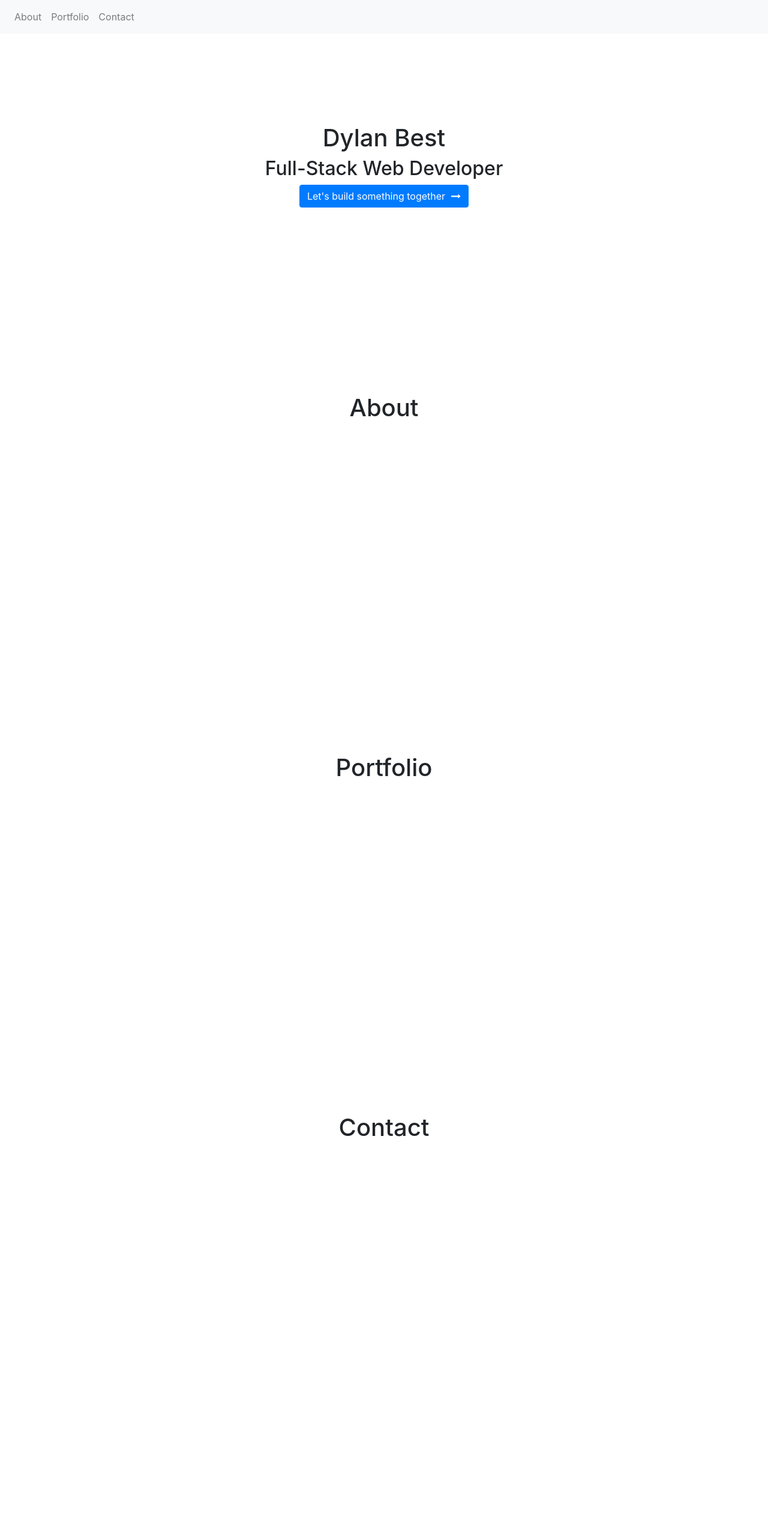
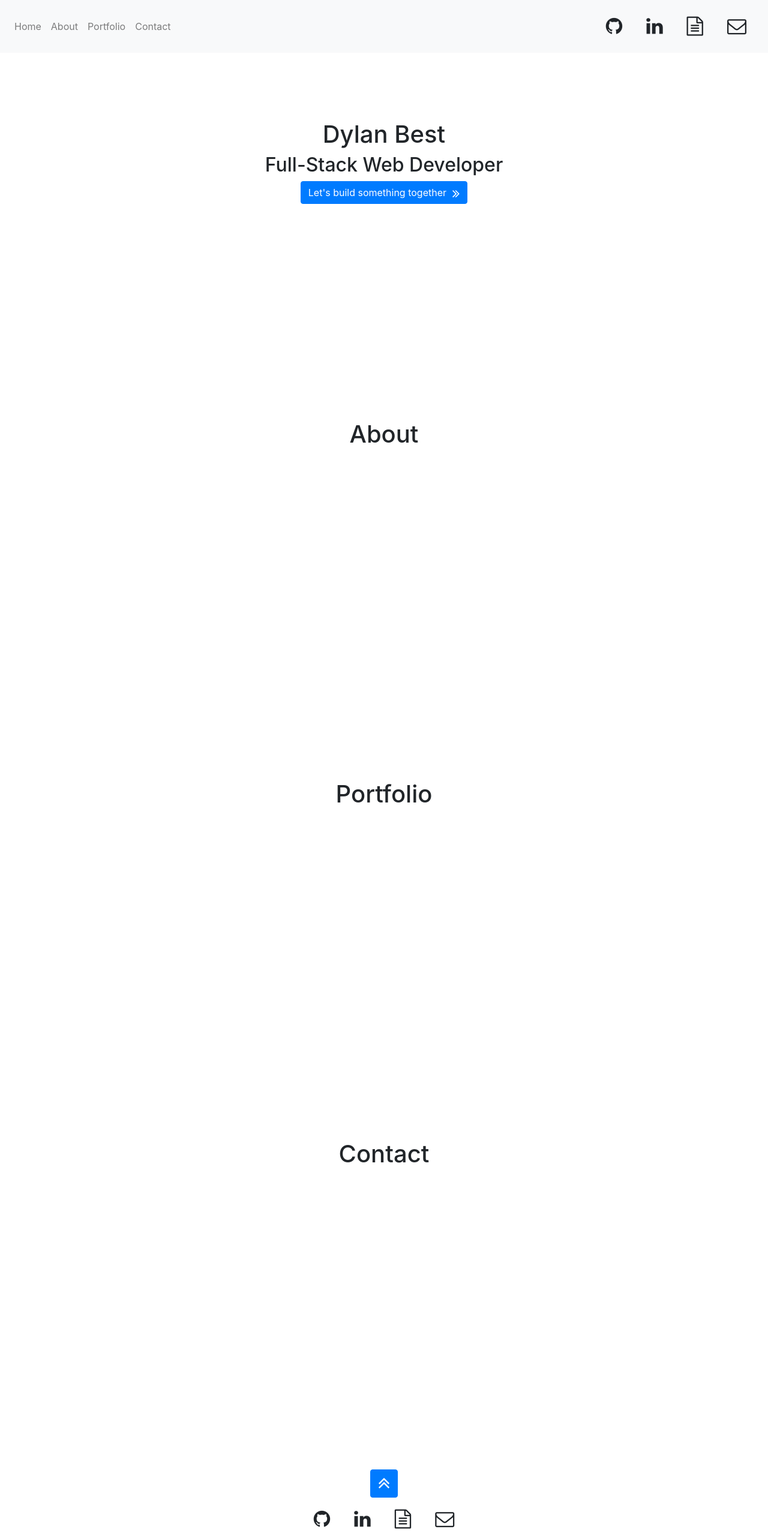
Before and after one commit to dylanbest15/portfolio-react, a React (Create React App) app: page / in a window 1280 px wide. Shown: the top 2566 px of the page at 60% size. Before the commit the page ends 2456 px from the top, so only its background shows below. Built offline with nearby package versions, Linux system fonts and the light colour scheme.

Commit message:
footer and styling

```diff
--- a/public/index.html
+++ b/public/index.html
@@ -23,6 +23,7 @@
       Learn how to configure a non-root public URL by running `npm run build`.
     -->
   <title>React App</title>
+  <!-- font awesome cdn -->
   <link href="https://maxcdn.bootstrapcdn.com/font-awesome/4.7.0/css/font-awesome.min.css" rel="stylesheet" />
 </head>
 
--- a/src/App.js
+++ b/src/App.js
@@ -4,6 +4,7 @@ import Home from "./components/Home";
 import About from "./components/About";
 import Portfolio from "./components/Portfolio";
 import Contact from "./components/Contact";
+import Footer from "./components/Footer";
 
 function App() {
   return (
@@ -14,6 +15,7 @@ function App() {
       <About />
       <Portfolio />
       <Contact />
+      <Footer />
 
     </>
   )
--- a/src/components/About.js
+++ b/src/components/About.js
@@ -2,9 +2,11 @@ import React from "react";
 
 function About() {
   return (
-    <section id="About">
+    <section id="about">
 
-      <h1>About</h1>
+      <div className="container page-container">
+        <h1>About</h1>
+      </div>
 
     </section>
   )
--- a/src/components/Contact.js
+++ b/src/components/Contact.js
@@ -2,9 +2,11 @@ import React from "react";
 
 function Contact() {
   return (
-    <section id="Contact">
+    <section id="contact">
 
-      <h1>Contact</h1>
+      <div className="container page-container">
+        <h1>Contact</h1>
+      </div>
 
     </section>
   )
--- /dev/null
+++ b/src/components/Footer.js
@@ -0,0 +1,23 @@
+import React from "react";
+
+function Footer() {
+  return (
+    <footer>
+
+      <a href="#home">
+        <button className="btn btn-primary">
+          <i class="fa fa-angle-double-up fa-2x" aria-hidden="true"></i></button></a>
+
+      <br />
+
+      <a><i class="fa fa-github fa-2x social-link" aria-hidden="true"></i></a>
+      <a><i class="fa fa-linkedin fa-2x social-link" aria-hidden="true"></i></a>
+      <a><i class="fa fa-file-text-o fa-2x social-link" aria-hidden="true"></i></a>
+      <a><i class="fa fa-envelope-o fa-2x social-link" aria-hidden="true"></i></a>
+      <p>Dylan Best © 2020</p>
+
+    </footer>
+  )
+}
+
+export default Footer;
--- a/src/components/Home.js
+++ b/src/components/Home.js
@@ -4,12 +4,12 @@ function Home() {
   return (
     <section id="home">
 
-      <div className="container">
+      <div className="container home-container">
         <h1>Dylan Best</h1>
         <h2>Full-Stack Web Developer</h2>
-        <a href="#Contact">
+        <a href="#contact">
           <button className="btn btn-primary">Let's build something together
-          <i class="fa fa-long-arrow-right" aria-hidden="true"></i></button></a>
+          <i class="fa fa-angle-double-right fa-lg" aria-hidden="true"></i></button></a>
       </div>
 
     </section>
--- a/src/components/Navbar.js
+++ b/src/components/Navbar.js
@@ -2,21 +2,29 @@ import React from "react";
 
 function Navbar() {
   return (
-    <nav className="navbar navbar-expand-lg navbar-light bg-light">
+    <nav className="navbar fixed-top navbar-expand-lg navbar-light bg-light">
 
       <div className="collapse navbar-collapse" id="navbarNavDropdown">
         <ul className="navbar-nav">
           <li className="nav-item">
-            <a className="nav-link" href="#About">About</a>
+            <a className="nav-link" href="#home">Home</a>
           </li>
           <li className="nav-item">
-            <a className="nav-link" href="#Portfolio">Portfolio</a>
+            <a className="nav-link" href="#about">About</a>
           </li>
           <li className="nav-item">
-            <a className="nav-link" href="#Contact">Contact</a>
+            <a className="nav-link" href="#portfolio">Portfolio</a>
+          </li>
+          <li className="nav-item">
+            <a className="nav-link" href="#contact">Contact</a>
           </li>
         </ul>
       </div>
+
+      <a><i class="fa fa-github fa-2x" aria-hidden="true"></i></a>
+      <a><i class="fa fa-linkedin fa-2x" aria-hidden="true"></i></a>
+      <a><i class="fa fa-file-text-o fa-2x" aria-hidden="true"></i></a>
+      <a><i class="fa fa-envelope-o fa-2x" aria-hidden="true"></i></a>
 
       <button className="navbar-toggler" type="button" data-toggle="collapse" data-target="#navbarNavDropdown" aria-controls="navbarNavDropdown" aria-expanded="false" aria-label="Toggle navigation">
         <span className="navbar-toggler-icon"></span>
--- a/src/components/Portfolio.js
+++ b/src/components/Portfolio.js
@@ -2,9 +2,11 @@ import React from "react";
 
 function Portfolio() {
   return (
-    <section id="Portfolio">
+    <section id="portfolio">
 
-      <h1>Portfolio</h1>
+      <div className="container page-container">
+        <h1>Portfolio</h1>
+      </div>
 
     </section>
   )
--- a/src/style.css
+++ b/src/style.css
@@ -1,5 +1,9 @@
 html {
   scroll-behavior: smooth;
+}
+
+nav i {
+  margin: 20px;
 }
 
 section {
@@ -8,10 +12,24 @@ section {
   text-align: center;
 }
 
-section div.container {
-  padding-top: 150px;
+div.home-container {
+  padding-top: 200px;
 }
 
-i {
+div.page-container {
+  padding-top: 100px;
+}
+
+section#home i {
   margin-left: 10px;
 }
+
+footer {
+  font-size: 16px;
+  text-align: center;
+  padding: 50px;
+}
+
+i.social-link {
+  margin: 20px;
+}
```
